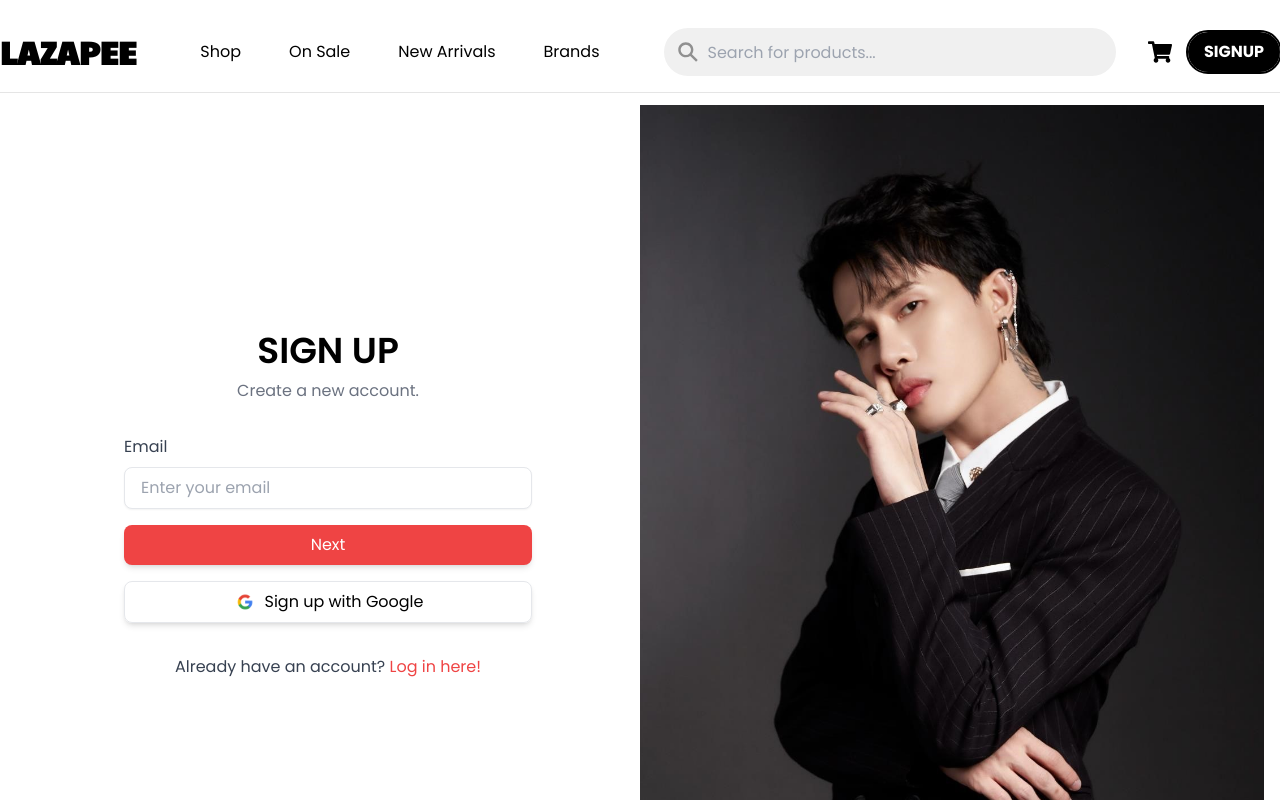
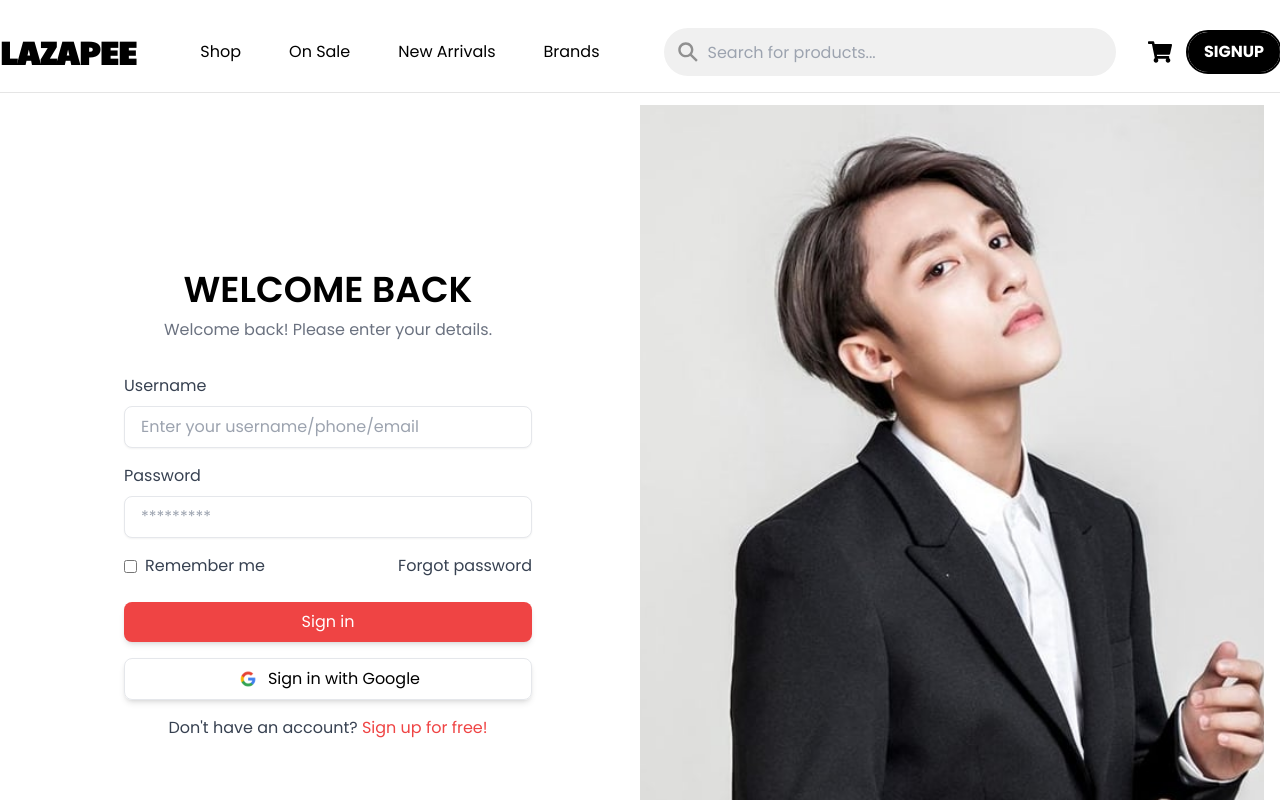
Before and after one commit to namurus/LazaPee, a React (Vite) app in the folder frontend/: page /auth/login in a window 1280 px wide. Shown: the top 800 px of the page. Built offline with nearby package versions, Linux system fonts and the light colour scheme.

Commit message:
Navigate sign-up

```diff
--- a/frontend/src/routes/authRoutes.jsx
+++ b/frontend/src/routes/authRoutes.jsx
@@ -1,5 +1,5 @@
-import { Navigate } from 'react-router-dom';
-import { AuthGuard } from '../guards';
+import { Outlet } from 'react-router-dom';
+import AuthGuard from '../guards/AuthGuard';
 import GuestGuard from '../guards/GuestGuard';
 import Login from '../pages/Login';
 import Signup from '../pages/Signup';
@@ -7,12 +7,11 @@ import Signup from '../pages/Signup';
 const authRoutes = [
   {
     path: '/auth',
-    // element: <Navigate to="signup" />,
     element: (
-          <GuestGuard>
-            <Signup />
-          </GuestGuard>
-        ),
+      <>
+        <Outlet />
+      </>
+    ),
     children: [
       {
         path: 'login',
@@ -34,7 +33,7 @@ const authRoutes = [
         path: 'logout',
         element: (
           <AuthGuard>
-            <div>Logout element Placeholder</div>
+            <div>Logout element Placeholder</div>,
           </AuthGuard>
         ),
       },
```
